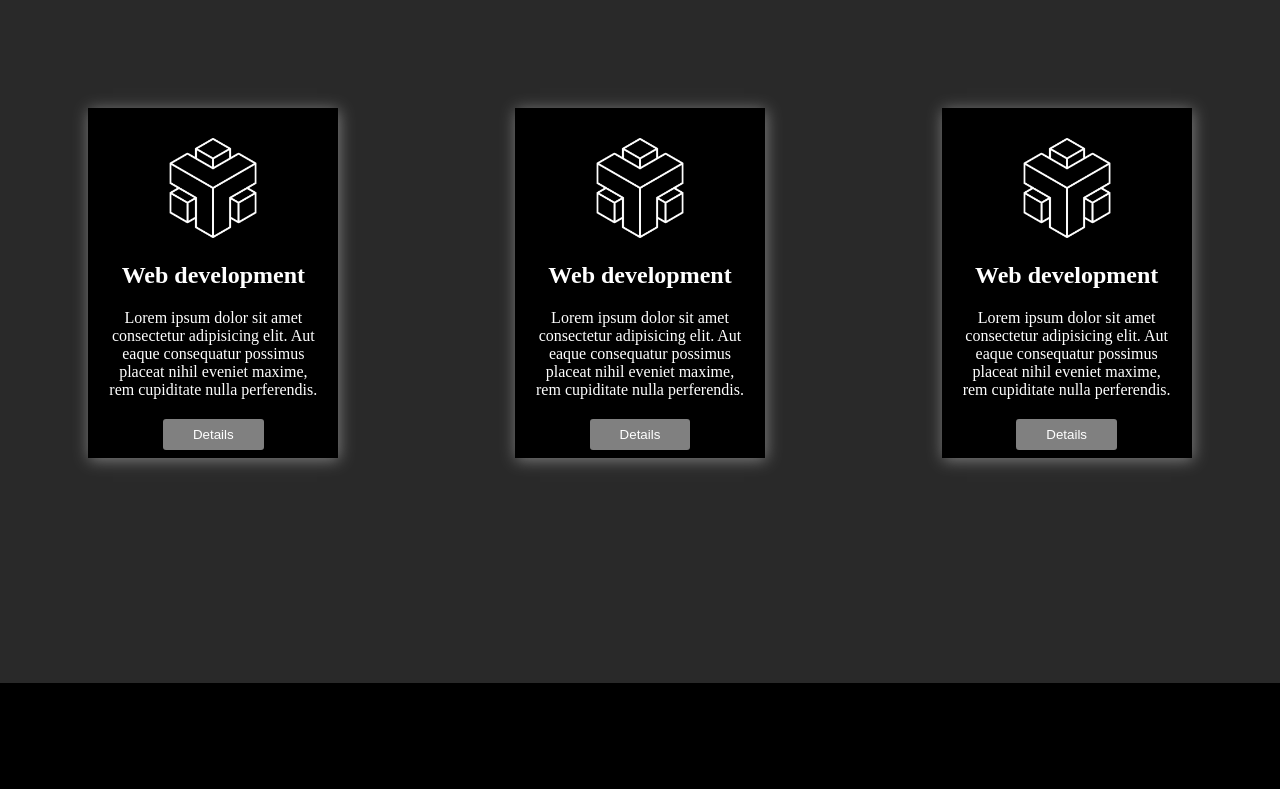
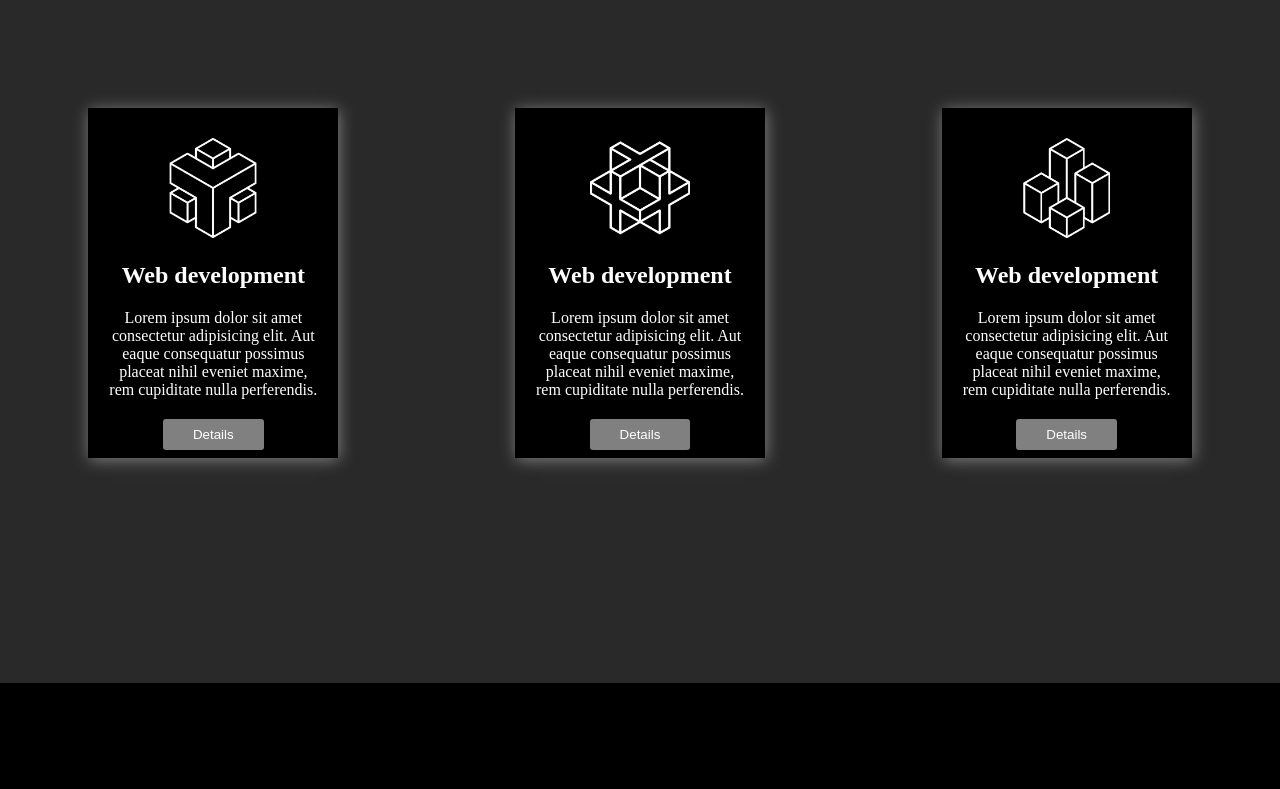
Before and after one commit to Mizan-Chowdhury/conceptual-project, a plain HTML site: page index.html in a window 1280 px wide. Shown: the part 2100-2889 px from the top of the page. Drawn offline with Linux system fonts and the light colour scheme.

Commit message:
project updated

```diff
--- a/index.html
+++ b/index.html
@@ -72,7 +72,7 @@
             </div>
 
             <div class="box">
-                <img class="box-photo" src="png/0.png" alt="">
+                <img class="box-photo" src="png/1.png" alt="">
                 <div >
                     <h2 class="box-heding">Web development</h2>
                     <p class="box-description">Lorem ipsum dolor sit amet consectetur adipisicing elit. Aut eaque consequatur possimus placeat nihil eveniet maxime, rem cupiditate nulla perferendis.</p>
@@ -81,7 +81,7 @@
             </div>
 
             <div class="box">
-                <img class="box-photo" src="png/0.png" alt="">
+                <img class="box-photo" src="png/2.png" alt="">
                 <div >
                     <h2 class="box-heding">Web development</h2>
                     <p class="box-description">Lorem ipsum dolor sit amet consectetur adipisicing elit. Aut eaque consequatur possimus placeat nihil eveniet maxime, rem cupiditate nulla perferendis.</p>
```
